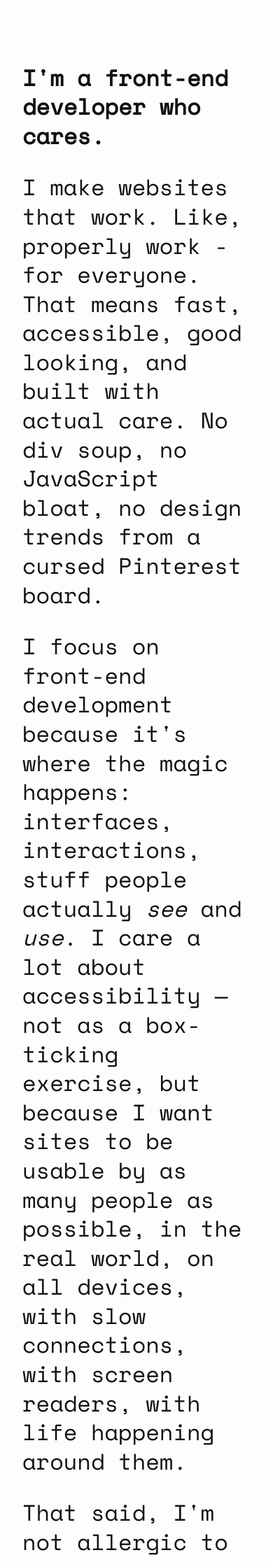
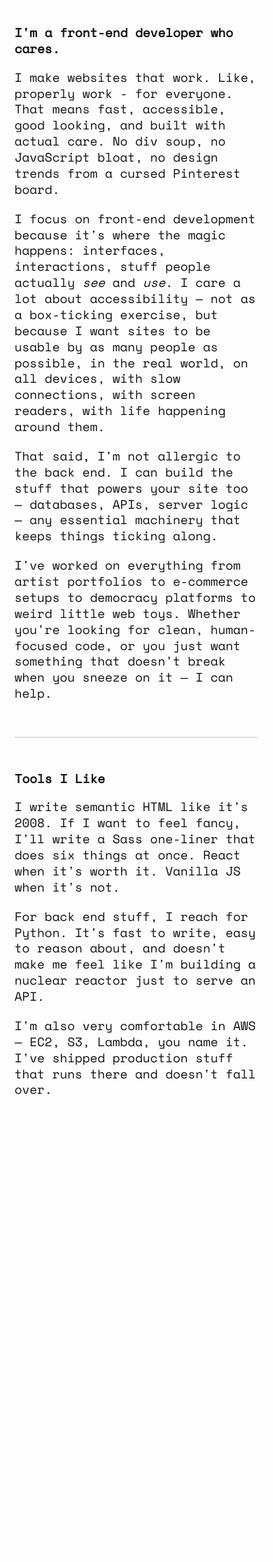
Before and after one commit to adamcheasley/adamcheasley.github.io, a Jekyll site: the page index.html, which Jekyll copies as it is, in a window 390 px wide. Shown: the top 2232 px of the page at 70% size. Built offline with Jekyll 4.4.1, drawn with Linux system fonts in a browser that asks for light colours; after the commit the page ends 1640 px from its top, so only the background shows below that.

Commit message:
add responsive styles for smaller screens, adjusting padding and font sizes

```diff
--- a/index.html
+++ b/index.html
@@ -47,6 +47,18 @@
         color: #eee;
       }
     }
+
+    @media screen and (max-width: 600px) {
+        body {
+          padding: 1.3rem;
+        }
+        h1, h2, p {
+            font-size: 1.1rem;
+        }
+        section:first-of-type {
+            padding-top: 0;
+        }
+    }
   </style>
 </head>
 <body>
```
